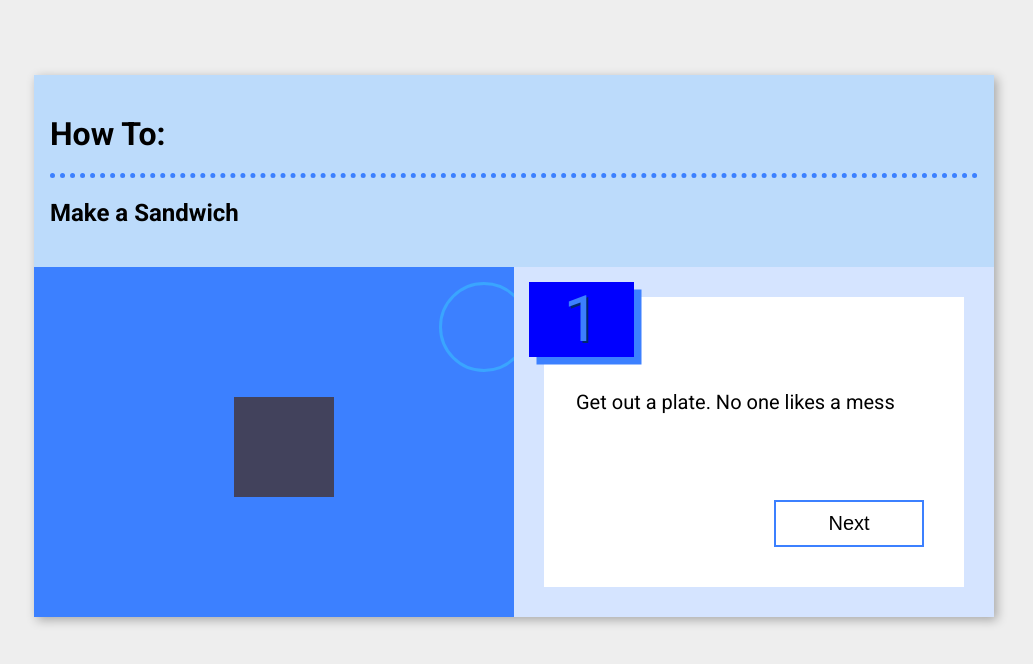
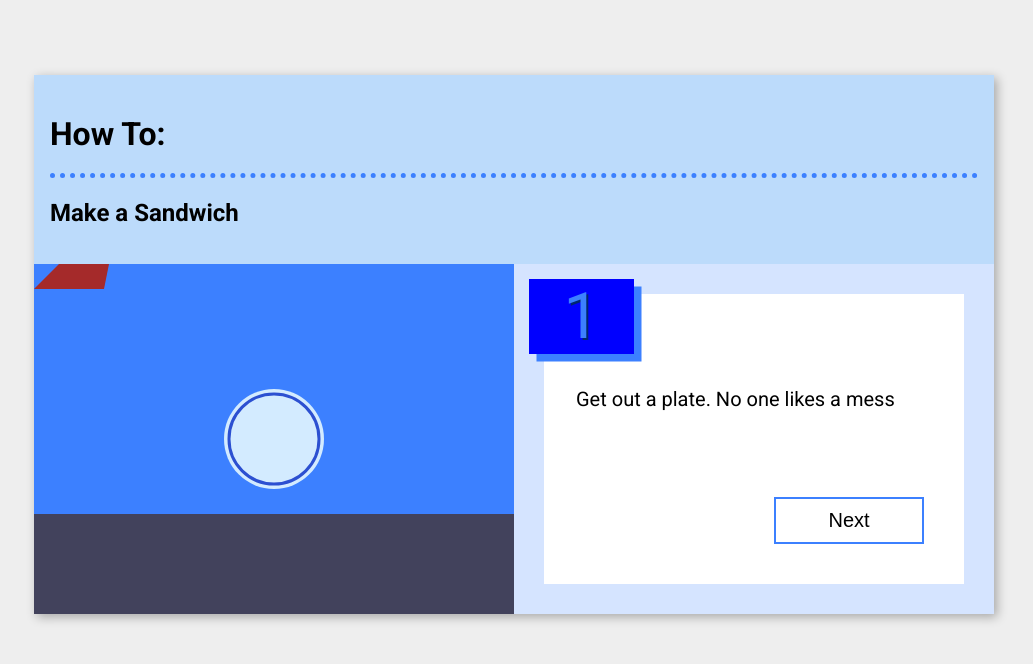
Before and after one commit to alightedlamp/pbj-howto, a website built with webpack: page public/index.html in a window 1280 px wide. Both pictures are taken after a click on the button "Let's go!". Shown: the whole page, without its empty margins (126-1159 px from the left). Built offline with nearby package versions, Linux system fonts and the light colour scheme.

Commit message:
Convert CSS to SVGs

```diff
--- a/public/index.html
+++ b/public/index.html
@@ -17,7 +17,7 @@
     </header>
 
     <section class="main-content">
-      <div class="intro">
+      <div id="intro">
         <p>A common writing-sample test, specifically for beloved support roles for technology companies, asks that you describe
           the steps to make a sandwich... but what kind?</p>
         <p>
@@ -29,8 +29,7 @@
 
       <div class="instructions-wrapper">
 
-        <div id="image">
-          <div></div>
+        <div id="image" class="frame">
         </div>
 
         <div class="instructions">
--- a/src/css/styles.scss
+++ b/src/css/styles.scss
@@ -20,7 +20,7 @@ section {
 }
 
 header {
-  padding: 1em;
+  padding: 1em 1em 0 1em;
 }
 
 //----------------------------------
@@ -51,8 +51,9 @@ header > h1 {
   overflow: hidden;
 }
 
-.intro {
-  padding: 1em;
+#intro {
+  padding: 0 1em 1em 1em;
+  transition: .5s;
 }
 
 .instructions-wrapper {
@@ -107,7 +108,7 @@ button {
       position: absolute;
       margin: 0;
       top: -15px;
-      left: -15px;
+      left: 600px;
       width: 105px;
       color: $blue;
       font-size: 4em;
@@ -152,98 +153,6 @@ button {
   background-color: $blue;
 
   //--------------------------
-  // Shape defaults
-  //--------------------------
-
-  div.circle,
-  div.rect {
-    position: absolute;
-    perspective: 250px;
-  }
-  div.circle {
-    border-radius: 50%;
-  }
-
-  //--------------------------
-  // Colors
-  //--------------------------
-
-  $plate: rgb(211, 235, 255);
-  $counter: rgb(66, 66, 92);
-
-  //--------------------------
-  // Layers
-  //--------------------------
-
-  #counter {
-    z-index: 3;
-  }
-  #outer-plate {
-    z-index: 4;
-  }
-  #pb-jar {
-    z-index: 4;
-  }
-  #jelly-jar {
-    z-index: 4;
-  }
-  #pb-lid {
-    z-index: 4;
-  }
-  #jelly-lid {
-    z-index: 4;
-  }
-  #inner-plate {
-    z-index: 5;
-  }
-  #bread-slice-1 {
-    z-index: 6;
-  }
-  #bread-slice-2 {
-    z-index: 6;
-  }
-  #knife {
-    z-index: 7;
-  }
-  #spoon {
-    z-index: 7;
-  }
-  #pb {
-    z-index: 8;
-  }
-  #jelly {
-    z-index: 8;
-  }
-  //--------------------------
-  // Positions & Sizing
-  //--------------------------
-
-  $plate-initial-pos-x: 200px;
-  $plate-initial-pos-y: 120px;
-  $inner-plate-offset: 5px;
-  $plate-size: 100px;
-  #counter {
-    bottom: 0;
-    height: 100px;
-    width: 100%;
-    background-color: $counter;
-  }
-  #inner-plate {
-    bottom: 125px;
-    left: -205px;
-    width: 90px;
-    height: 90px;
-    border: 3px solid darken($plate, 30%);
-  }
-  #outer-plate {
-    bottom: 120px;
-    left: -200px;
-    width: 100px;
-    height: 100px;
-    background: $plate;
-  }
-
-  //--------------------------
   // Step Animations
   //--------------------------
 
@@ -266,46 +175,40 @@ button {
 //--------------------------
 // Animations
 //--------------------------
+$imgWidth: 480px;
+$imgHeight: 350px;
+$plateWidth: 100px;
 
 @keyframes step-0-inner-plate-in {
   from {
-    left: -205px;
+    transform: translateX(0);
   }
   to {
-    left: 205px;
+    transform: translateX(($imgWidth / 2) + $plateWidth);
   }
 }
 @keyframes step-0-outer-plate-in {
   from {
-    left: -200px;
+    transform: translateX(0);
   }
   to {
-    left: 200px;
+    transform: translateX(($imgWidth / 2) + $plateWidth);
   }
 }
+$lastPos: ($imgWidth / 2) + $plateWidth;
 @keyframes step-1-inner-plate-down {
   from {
-    left: 205px;
-    bottom: 125px;
-    width: 90px;
+    transform: translate($lastPos, 0);
   }
   to {
-    left: 182.5px;
-    bottom: 54px;
-    height: 65px;
-    width: 125px;
+    transform: translate($lastPos, 100px);
   }
 }
 @keyframes step-1-outer-plate-down {
   from {
-    left: 200px;
-    bottom: 125px;
-    width: 100px;
+    transform: translate($lastPos, 0);
   }
   to {
-    left: 177px;
-    bottom: 50px;
-    height: 70px;
-    width: 135px;
+    transform: translate($lastPos, 100px);
   }
 }
--- a/src/illustrations.js
+++ b/src/illustrations.js
@@ -1,18 +1,29 @@
-export const illustrations = [
-  {
-    step: 0,
-    img: `
-        <div class="circle" id="outer-plate" />
-        <div class="rect" id="counter" />
-        <div class="circle" id="inner-plate" />
-    `
-  },
-  {
-    step: 1,
-    img: `
-        <div class="circle" id="outer-plate" />
-        <div class="rect" id="counter" />
-        <div class="circle" id="inner-plate" />
-    `
-  }
-];
+const imgWidth = '480';
+const imgHeight = '350';
+const palette = {
+  counter: 'rgb(66, 66, 92)',
+  plate: 'rgb(211, 235, 255)',
+  innerPlate: '#2C50D1',
+  bread: 'brown'
+};
+
+const counterEl = `
+  <rect id="counter" x="0" y="250px" fill="${palette.counter}" stroke="none" width="${imgWidth}px" height="100px" />
+`;
+const plateEl = `
+  <circle id="outer-plate" fill="${palette.plate}" stroke="none" cx="-100px" cy="${imgHeight / 2}px" r="50px" />
+  <circle id="inner-plate" fill="none" stroke="${palette.innerPlate}" stroke-width="3" cx="-100px" cy="${(imgHeight / 2)}px" r="45px" />
+`;
+const breadEl = `
+  <g x="50px" y="50px">
+    <polygon points="25,0 75,0 70,25 0,25" fill="${palette.bread}" />
+  </g>
+`;
+
+export const illustration = `
+<svg x="0px" y="0px" width="${imgWidth}px" height="${imgHeight}px" viewBox="0 0 ${imgWidth} ${imgHeight}">
+  ${counterEl}
+  ${breadEl}
+  ${plateEl}
+</svg>
+`;
--- a/src/index.js
+++ b/src/index.js
@@ -1,7 +1,6 @@
 import $ from 'jquery';
-import velocity from 'velocity-animate';
 import { task, instructions } from './instructions';
-import { illustrations } from './illustrations';
+import { illustration } from './illustrations';
 
 $(() => {
   $('header h1').after(`<h2 class='subtitle'>${task}</h2>`);
@@ -16,11 +15,8 @@ $(() => {
   };
   const swapImg = currentStep => {
     console.log('replacing img');
-    $('#image').replaceWith(
-      `<div id="image" class="frame step-${currentStep}">${illustrations[
-        currentStep
-      ].img}</div>`
-    );
+    $('#image').removeClass(`step-${currentStep - 1}`);
+    $('#image').addClass(`step-${currentStep}`);
   };
 
   let currentStep = 0;
@@ -48,7 +44,14 @@ $(() => {
         $('.instruction p').text(instructions[currentStep].step)
       );
     } else {
-      $('#step-num').text(currentStep + 1);
+      $('#step-num')
+      .text(currentStep + 1)
+      .fadeIn(150, () => {
+        $('#step-num').css({
+          top: '-15px',
+          left: '-15px'
+        });
+      });
       $('.instruction p').text(instructions[currentStep].step);
     }
 
@@ -59,15 +62,17 @@ $(() => {
   $('#lets-go').bind('click', e => {
     e.preventDefault();
 
+    $('#lets-go').css({
+      opacity: '0',
+      transform: 'translateX(-300px)'
+    });
+    $('#intro').css('opacity', 0);
     $('.instructions-wrapper').css({
       height: 'inherit',
       opacity: '1',
-      marginTop: '-220px'
+      marginTop: '-175px'
     });
-    $(this).css({
-      opacity: '0',
-      transform: 'translateX(-300px)'
-    });
+    $('#image').html(`${illustration}`);
 
     addStep(currentStep);
   });
@@ -81,6 +86,7 @@ $(() => {
       showEnd();
     } else {
       currentStep = 0;
+      addStep(currentStep);
     }
   });
 });
```
